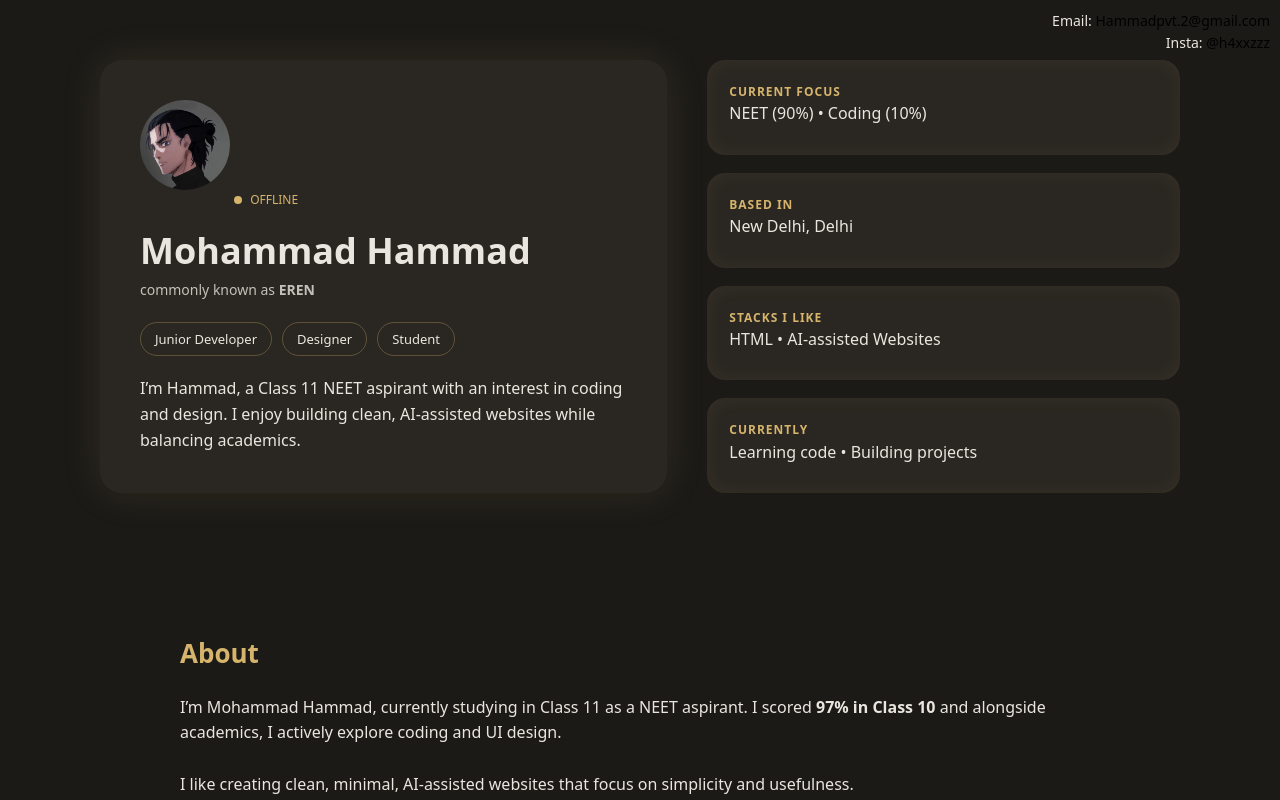
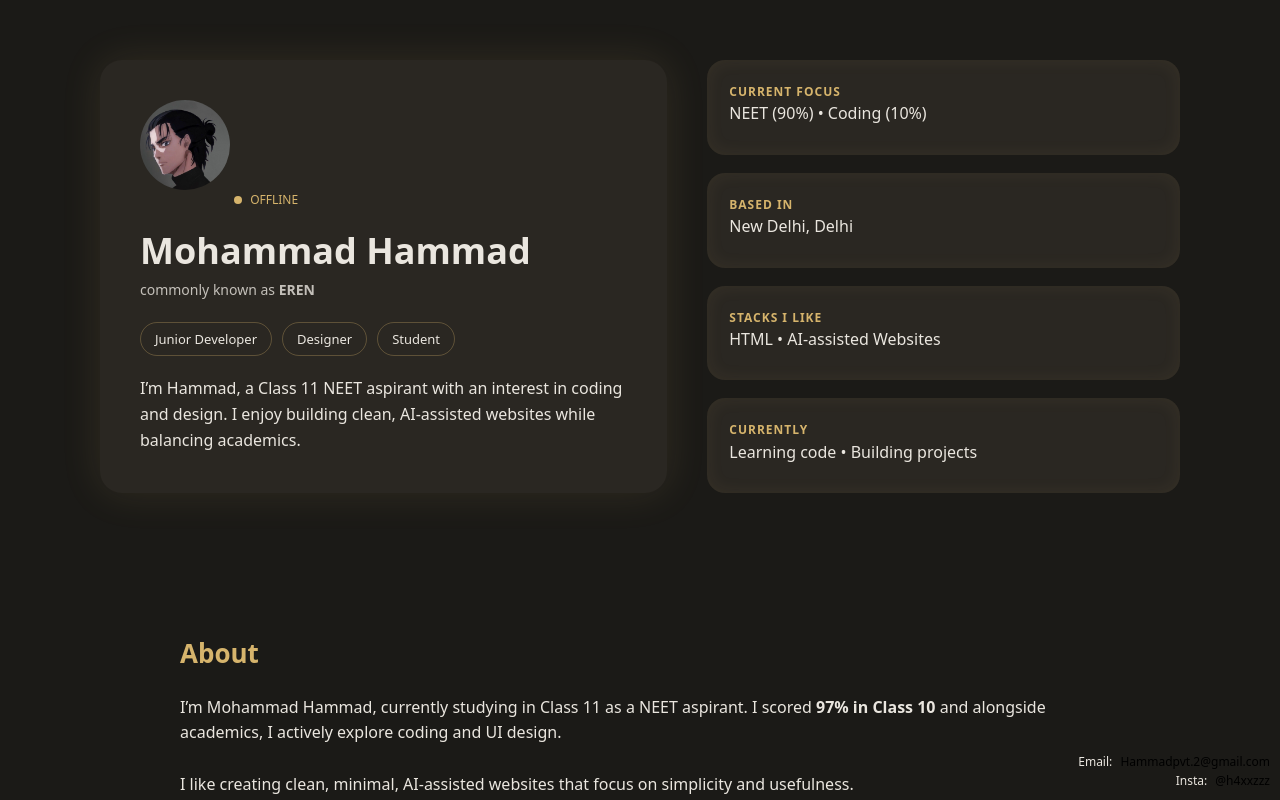
Before and after one commit to erenyeager-11/About-EREN, a plain HTML site: page index.html in a window 1280 px wide. Shown: the top 800 px of the page. Drawn offline with Linux system fonts and the light colour scheme.

Commit message:
Update index.html

```diff
--- a/index.html
+++ b/index.html
@@ -6,18 +6,19 @@
   <title>EREN | Portfolio</title>
   <link rel="stylesheet" href="style.css">
   <style>
-    /* INLINE CSS FOR CONTACT LINKS */
+    /* INLINE CSS FOR CONTACT LINKS AT BOTTOM RIGHT */
     .contact-links {
       position: fixed;
-      top: 10px;
+      bottom: 10px;
       right: 10px;
       text-align: right;
-      font-size: 14px;
+      font-size: 12px; /* thoda chota */
       z-index: 1000;
     }
     .contact-links a {
       color: #000;
       text-decoration: none;
+      margin-left: 5px;
     }
     .contact-links a:hover {
       text-decoration: underline;
@@ -25,12 +26,6 @@
   </style>
 </head>
 <body>
-
-  <!-- SIMPLE CONTACT LINKS -->
-  <div class="contact-links">
-    <p>Email: <a href="mailto:Hammadpvt.2@gmail.com">Hammadpvt.2@gmail.com</a></p>
-    <p>Insta: <a href="https://instagram.com/h4xxzzz" target="_blank">@h4xxzzz</a></p>
-  </div>
 
   <!-- HERO -->
   <section class="hero reveal">
@@ -123,6 +118,12 @@
     © 2025 • EREN
   </footer>
 
+  <!-- SIMPLE CONTACT LINKS AT BOTTOM RIGHT -->
+  <div class="contact-links">
+    <p>Email: <a href="mailto:Hammadpvt.2@gmail.com">Hammadpvt.2@gmail.com</a></p>
+    <p>Insta: <a href="https://instagram.com/h4xxzzz" target="_blank">@h4xxzzz</a></p>
+  </div>
+
   <script src="script.js"></script>
 </body>
 </html>
```
